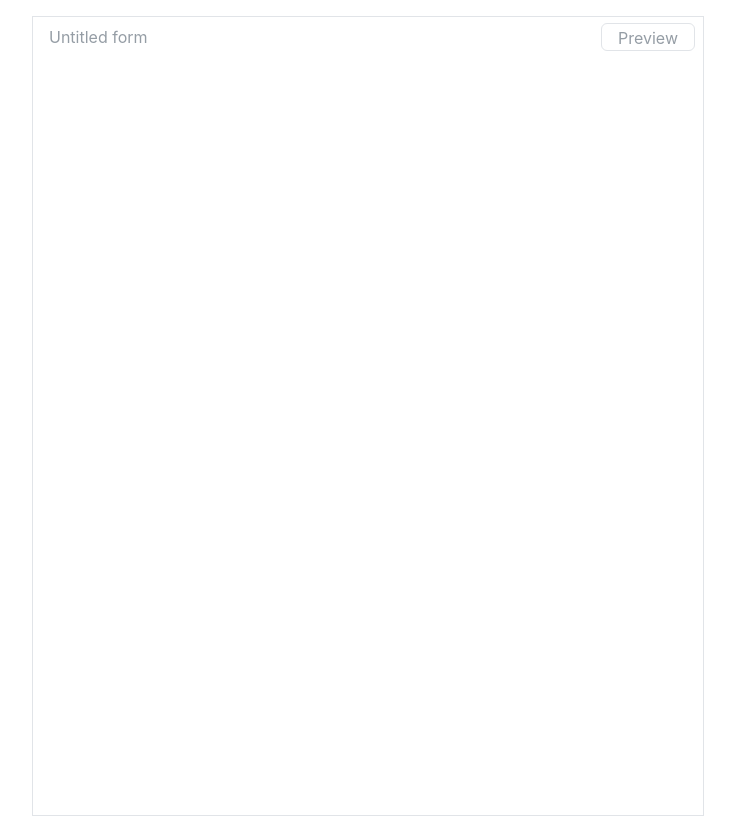
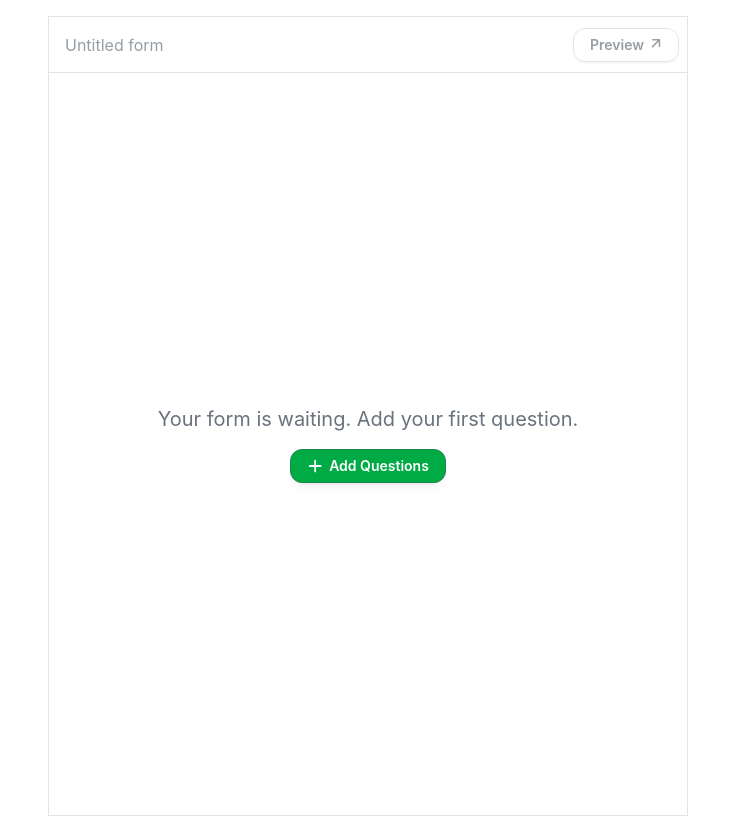
Before and after one commit to chanchal16/form-builder, a Next.js app: page / in a window 1280 px wide. Shown: the whole page, without its empty margins (272-1007 px from the left). Built offline with nearby package versions, Linux system fonts and the light colour scheme.

Commit message:
feat: create button component

```diff
--- a/src/app/page.tsx
+++ b/src/app/page.tsx
@@ -1,16 +1,33 @@
+import { Button } from "@/components/Button";
+import { PlusIcon, UpArrowIcon } from "@/components/Icon";
+
 export default function Home() {
   return (
     <div className=" p-4">
-      <div className="max-w-2xl h-screen border border-gray-200 mx-auto">
-        <div className="flex justify-between items-center px-2">
+      <div className="max-w-[640px] flex flex-col h-screen border border-gray-200 mx-auto">
+        <div className="flex max-w-[640px] h-14 border-b border-gray-200 justify-between items-center px-2">
           <input
             type="text"
             placeholder="Untitled form"
             className="p-2 border-none"
           />
-          <button className=" px-4 py-0.5 h-7  text-gray-400 border border-gray-200 rounded-md">
-            Preview
-          </button>
+          <Button
+            className="pl-4 pr-[14px] gap-1 !text-gray-400"
+            variant="default"
+            disabled={true}
+          >
+            Preview <UpArrowIcon stroke="#959DA5" />
+          </Button>
+        </div>
+
+        <div className="flex-1 flex flex-col items-center gap-4 justify-center ">
+          <p className="text-xl text-gray-500">
+            Your form is waiting. Add your first question.
+          </p>
+          <Button variant="primary" className="pl-[14px] pr-4 gap-1">
+            <PlusIcon width="20" height="20" />
+            Add Questions
+          </Button>
         </div>
       </div>
     </div>
--- /dev/null
+++ b/src/components/Button.tsx
@@ -0,0 +1,34 @@
+import React, { ReactNode } from "react";
+
+interface ButtonProps {
+  children: ReactNode;
+  onClick?: () => void;
+  className?: string;
+  variant?: "primary" | "default";
+  disabled?: boolean;
+}
+
+export const Button = ({
+  onClick,
+  className,
+  children,
+  variant = "default",
+  disabled,
+}: ButtonProps) => {
+  const baseClasses =
+    "text-sm font-semibold inline-flex rounded-xl py-1.5 px-4 ";
+  const variantClasses = {
+    primary:
+      "border border-green-500 bg-[#00aa45] text-white shadow-10 hover:shadow-15",
+    default: "border border-gray-200 text-gray-1k shadow-5 hover:shadow-10",
+  };
+  return (
+    <button
+      disabled={disabled}
+      className={`${baseClasses} ${variantClasses[variant]} ${className}`}
+      onClick={onClick}
+    >
+      {children}
+    </button>
+  );
+};
```
